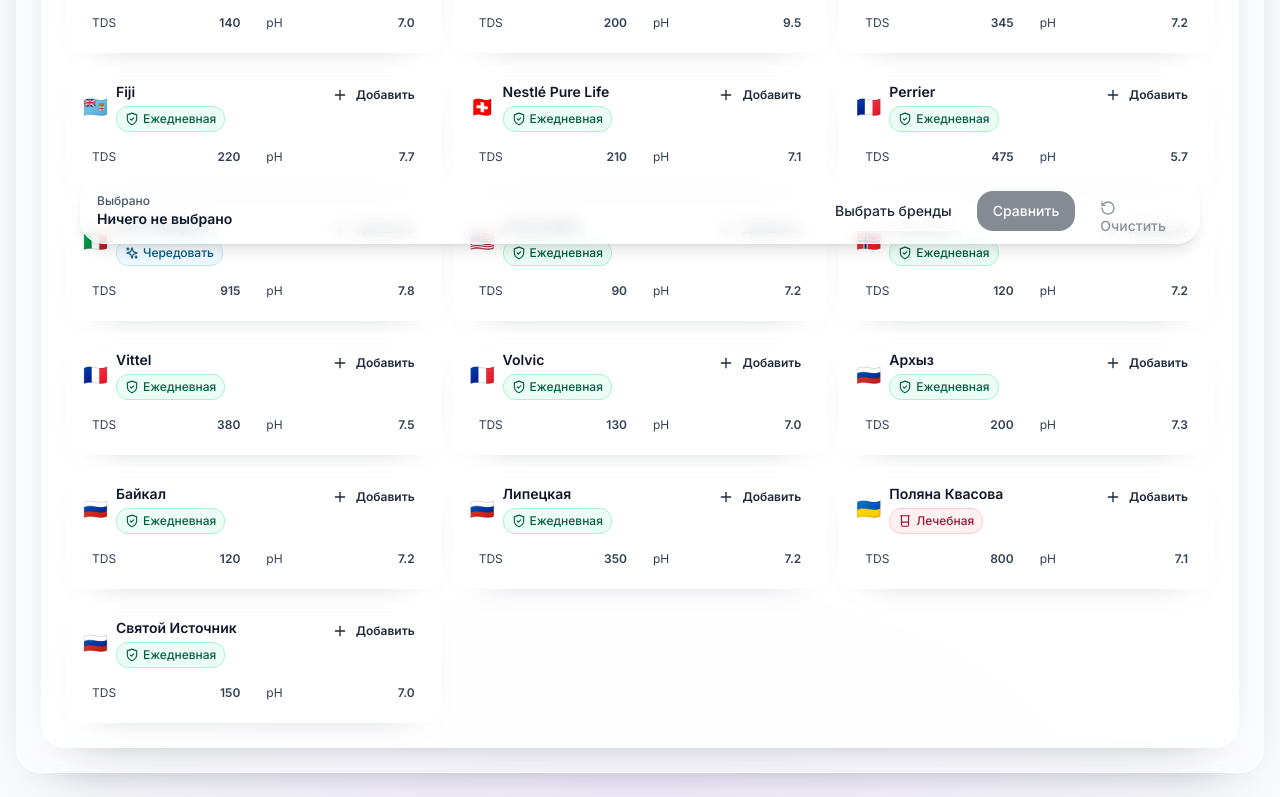
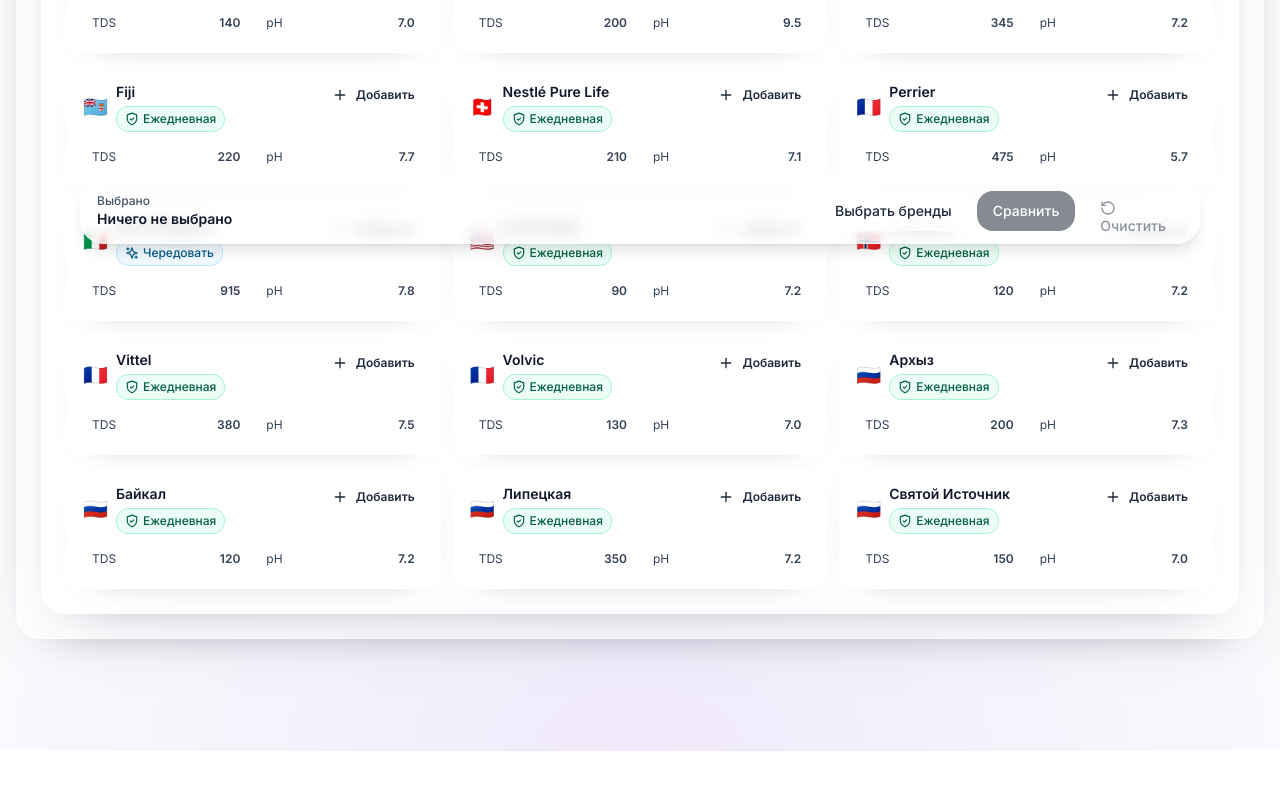
Before and after one commit to ompromedia-cyber/water-compare-app, a React (Create React App) app: page / in a window 1280 px wide. Shown: the part 540-1337 px from the top of the page. After the commit the page ends 1291 px from the top, so only its background shows below. Built offline with nearby package versions, Linux system fonts and the light colour scheme; the HTML template or start-up script is replaced by a standard one.

Commit message:
Update App.js

```diff
--- a/src/App.js
+++ b/src/App.js
@@ -1144,7 +1144,6 @@
   normalizeWater({ id: "lipetsk", brand_name: "Липецкая", country_code: "RU", group: "Russia", ph: 7.2, tds_mg_l: 350, ca_mg_l: 70, mg_mg_l: 25, na_mg_l: 15, k_mg_l: 4, cl_mg_l: 18, sparkling: false, source_type: "seed", confidence_level: "low" }),
   normalizeWater({ id: "nestle", brand_name: "Nestlé Pure Life", country_code: "CH", group: "Europe", ph: 7.1, tds_mg_l: 210, ca_mg_l: 30, mg_mg_l: 10, na_mg_l: 8, k_mg_l: 2, cl_mg_l: 12, sparkling: false, source_type: "seed", confidence_level: "high" }),
   normalizeWater({ id: "perrier", brand_name: "Perrier", country_code: "FR", group: "Europe", ph: 5.7, tds_mg_l: 475, ca_mg_l: 150, mg_mg_l: 4, na_mg_l: 9, k_mg_l: 1, cl_mg_l: 25, sparkling: true, source_type: "seed", confidence_level: "high" }),
-  normalizeWater({ id: "polyana_kvasova", brand_name: "Поляна Квасова", country_code: "UA", group: "Europe", ph: 7.1, tds_mg_l: 800, ca_mg_l: 120, mg_mg_l: 40, na_mg_l: 200, k_mg_l: 10, cl_mg_l: 100, sparkling: true, source_type: "seed", confidence_level: "medium", notes: "Лечебно-столовая" }),
   normalizeWater({ id: "sanpellegrino", brand_name: "San Pellegrino", country_code: "IT", group: "Europe", ph: 7.8, tds_mg_l: 915, ca_mg_l: 160, mg_mg_l: 50, na_mg_l: 33, k_mg_l: 2.0, cl_mg_l: 49, sparkling: true, source_type: "seed", confidence_level: "high" }),
   normalizeWater({ id: "smartwater", brand_name: "smartwater", country_code: "US", group: "Europe", ph: 7.2, tds_mg_l: 90, ca_mg_l: 10, mg_mg_l: 5, na_mg_l: 8, k_mg_l: 2, cl_mg_l: 5, sparkling: false, source_type: "seed", confidence_level: "high" }),
   normalizeWater({ id: "svalbard", brand_name: "Svalbarði", country_code: "NO", group: "Europe", ph: 7.2, tds_mg_l: 120, ca_mg_l: 3, mg_mg_l: 0.5, na_mg_l: 2, k_mg_l: 0.5, cl_mg_l: 2, sparkling: false, source_type: "seed", confidence_level: "medium", notes: "Очень низкая минерализация" }),
```
